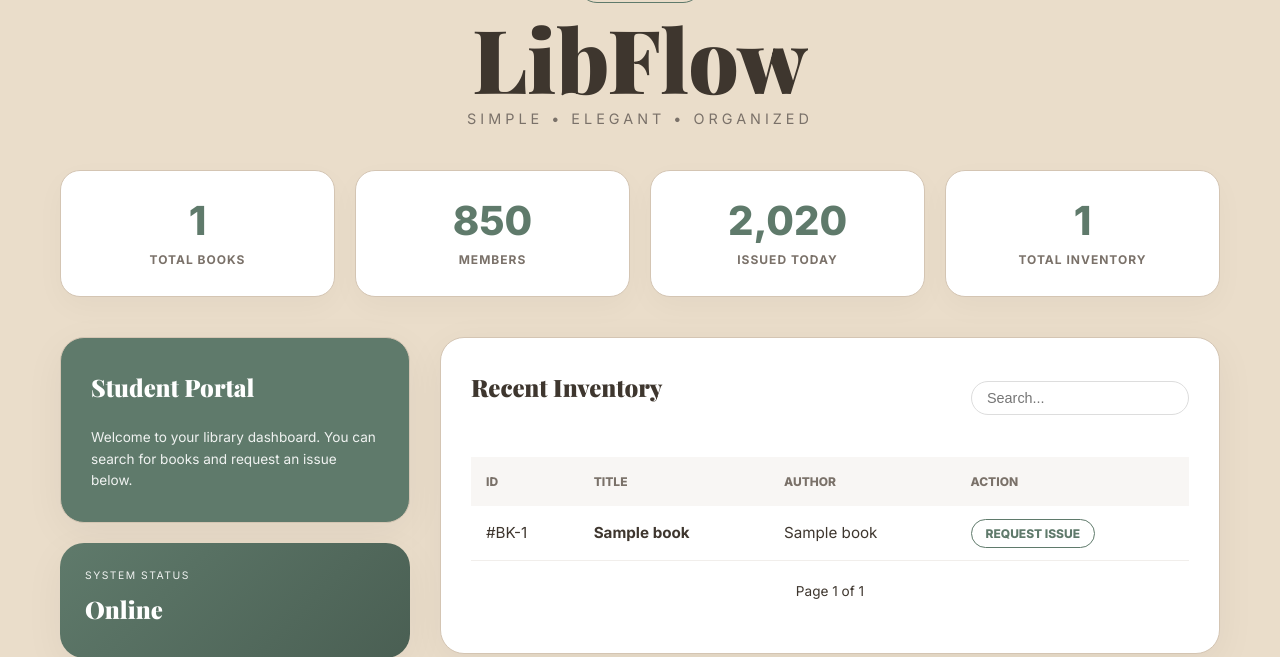
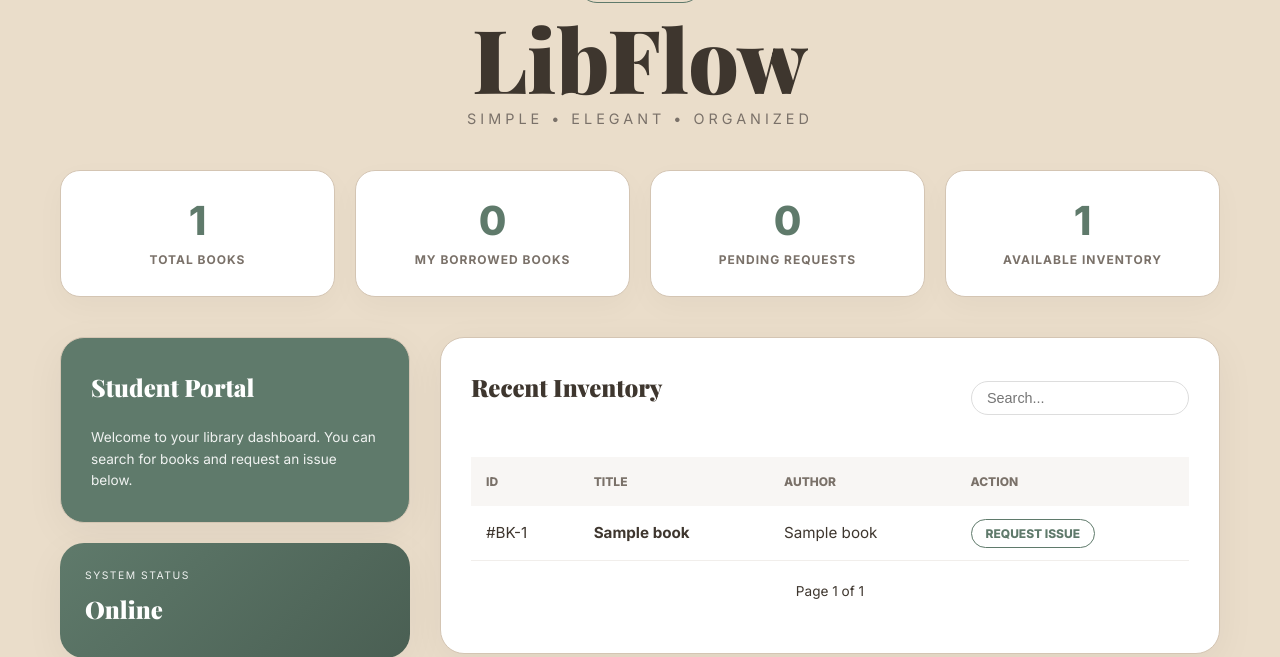
Before and after one commit to Krishna-2323/LibFlow-V2, a Flask app: template templates/index.html in a window 1280 px wide. Shown: the part 166-823 px from the top of the page. Run offline with Flask 3, Linux system fonts and the light colour scheme; the template is opened without the code that fills it: most values are stand-ins (such as "Sample title", 1, 10 or a date in 2020); some libraries are stand-ins or nearby versions.

Commit message:
Update index.html

```diff
--- a/templates/index.html
+++ b/templates/index.html
@@ -92,17 +92,30 @@
         <div class="stat-window"><div class="stat-move" data-target="{{ total_count }}"><h3>0</h3><h3 class="counting-number">0</h3></div></div>
         <span>Total Books</span>
     </div>
+
     <div class="stat-card">
-        <div class="stat-window"><div class="stat-move" data-target="850"><h3>0</h3><h3 class="counting-number">0</h3></div></div>
-        <span>Members</span>
+        {% if session.role == 'admin' %}
+            <div class="stat-window"><div class="stat-move" data-target="850"><h3>0</h3><h3 class="counting-number">0</h3></div></div>
+            <span>Total Members</span>
+        {% else %}
+            <div class="stat-window"><div class="stat-move" data-target="{{ student_books_count | default(0) }}"><h3>0</h3><h3 class="counting-number">0</h3></div></div>
+            <span>My Borrowed Books</span>
+        {% endif %}
     </div>
+
     <div class="stat-card">
-        <div class="stat-window"><div class="stat-move" data-target="{{ issued_today }}"><h3>0</h3><h3 class="counting-number">0</h3></div></div>
-        <span>Issued Today</span>
+        {% if session.role == 'admin' %}
+            <div class="stat-window"><div class="stat-move" data-target="{{ issued_today }}"><h3>0</h3><h3 class="counting-number">0</h3></div></div>
+            <span>Issued Today</span>
+        {% else %}
+            <div class="stat-window"><div class="stat-move" data-target="{{ pending_req_count | default(0) }}"><h3>0</h3><h3 class="counting-number">0</h3></div></div>
+            <span>Pending Requests</span>
+        {% endif %}
     </div>
+
     <div class="stat-card">
         <div class="stat-window"><div class="stat-move" data-target="{{ total_count }}"><h3>0</h3><h3 class="counting-number">0</h3></div></div>
-        <span>Total Inventory</span>
+        <span>Available Inventory</span>
     </div>
 </div>
 
```
